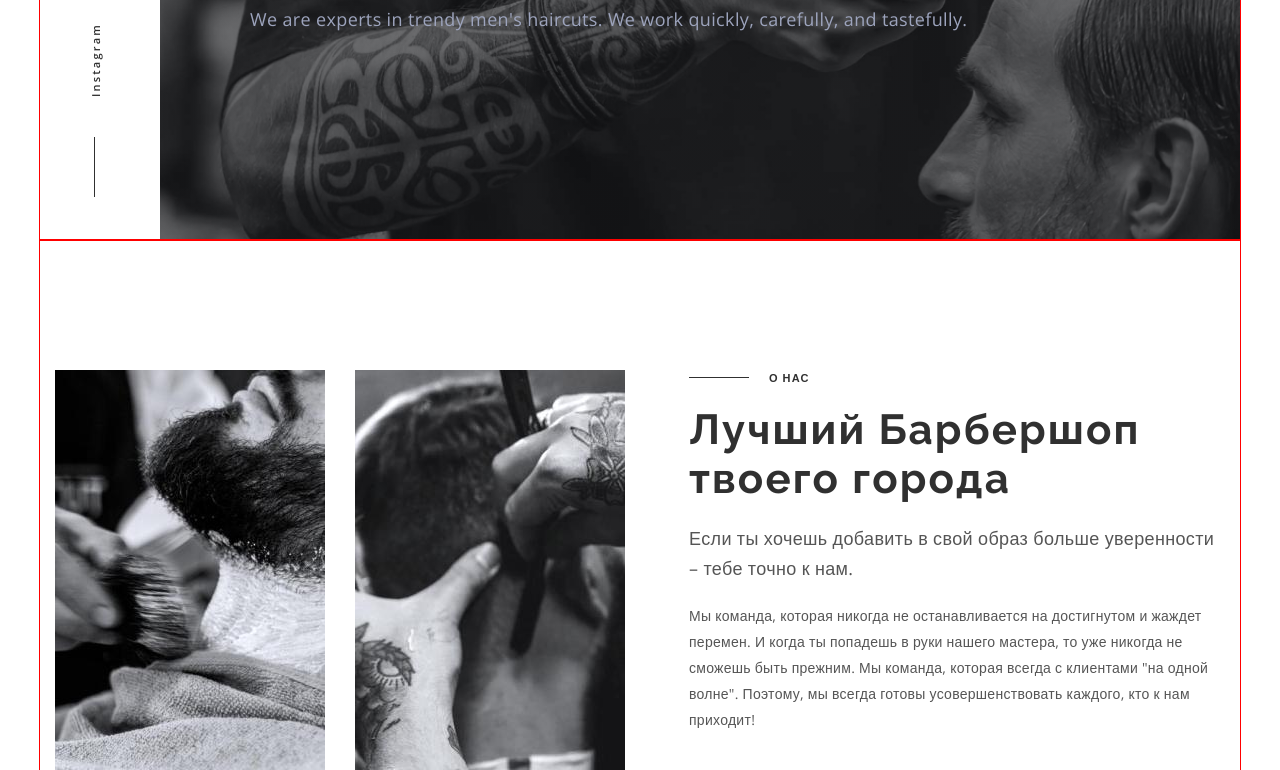
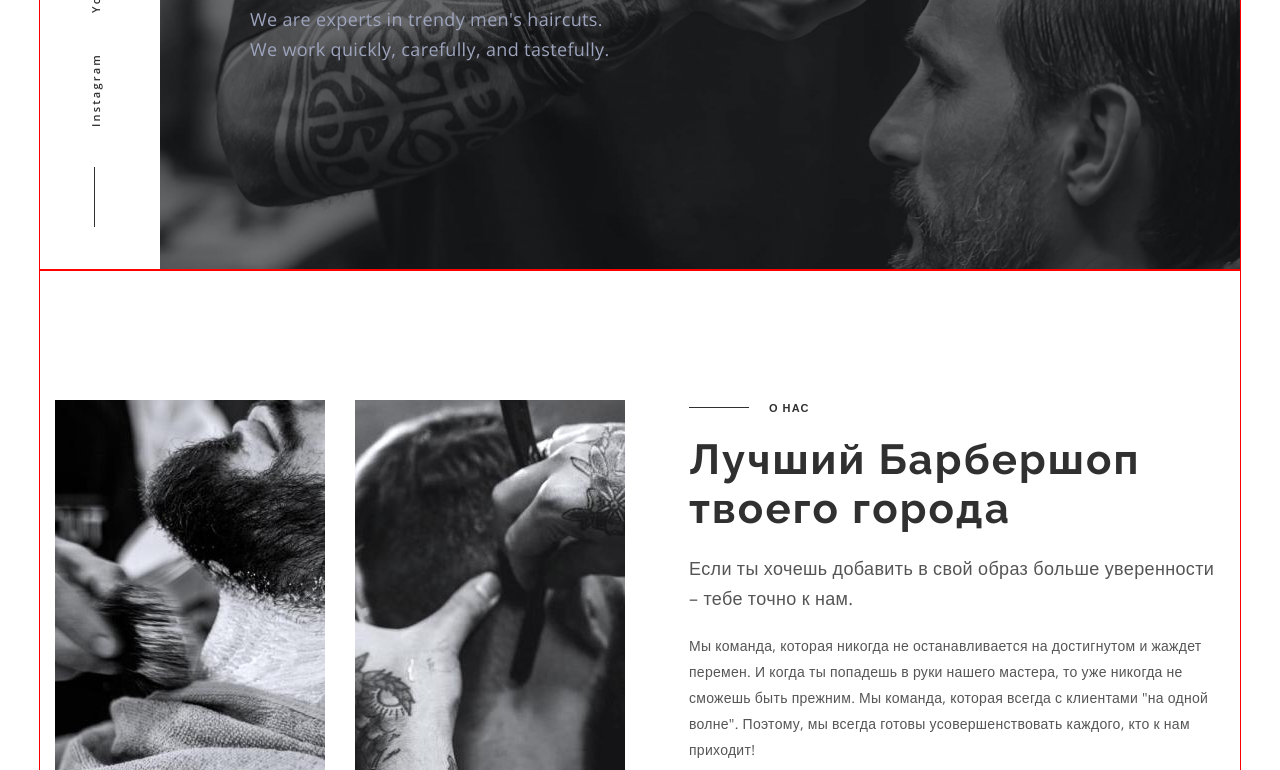
Before and after one commit to ROMAN1411/barbershop, a plain HTML site: page index.html in a window 1280 px wide. Shown: the part 408-1178 px from the top of the page. Drawn offline with nearby package versions, Linux system fonts and the light colour scheme.

Commit message:
Module-08 adaptive-upgrade

```diff
--- a/sass/layout/_hero.scss
+++ b/sass/layout/_hero.scss
@@ -18,6 +18,7 @@
         url('../images/main-bg-tab.jpg');
         background-position: 160px 0;
         max-width: 768px;
+        background-size: contain;
 
 
         @media (min-device-pixel-ratio: 2),
@@ -104,12 +105,15 @@
 
     &__after-title {
         @include font (400, 16px, 26px, 0.02em);
+        width: 270px;
 
         @media screen and (min-width: 768px) {
+            width: 340px;
         }
 
         @media screen and (min-width: 1200px) {
             @include font (400, 18px, 30px, 0.02em);
+            width: 370px;
         }
     }
 }
```
Also changed, not shown: css/main.css, css/main.min.css, 2 other files.
